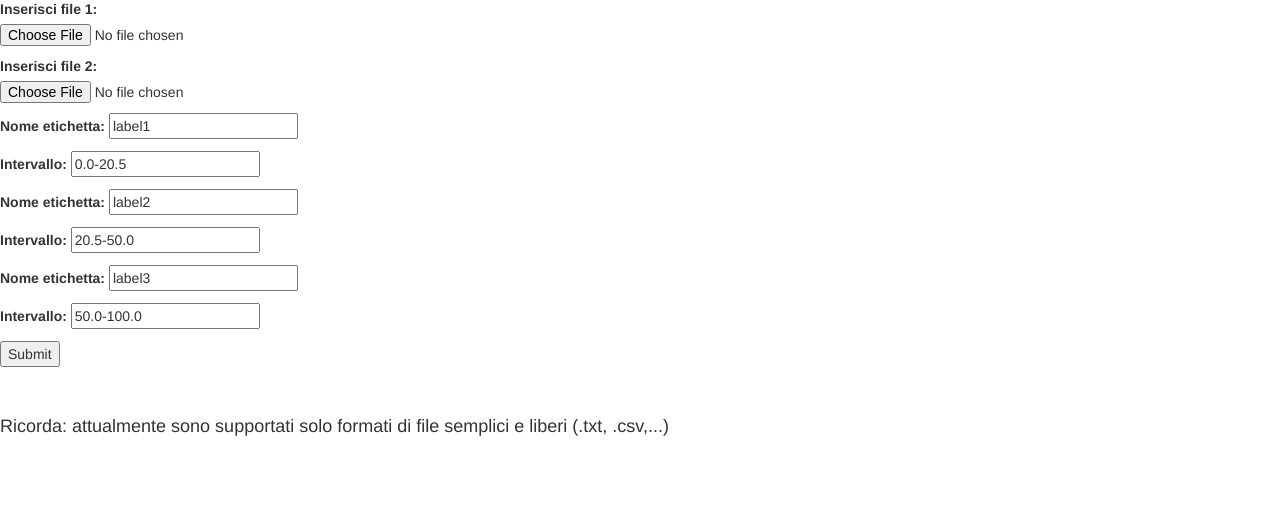
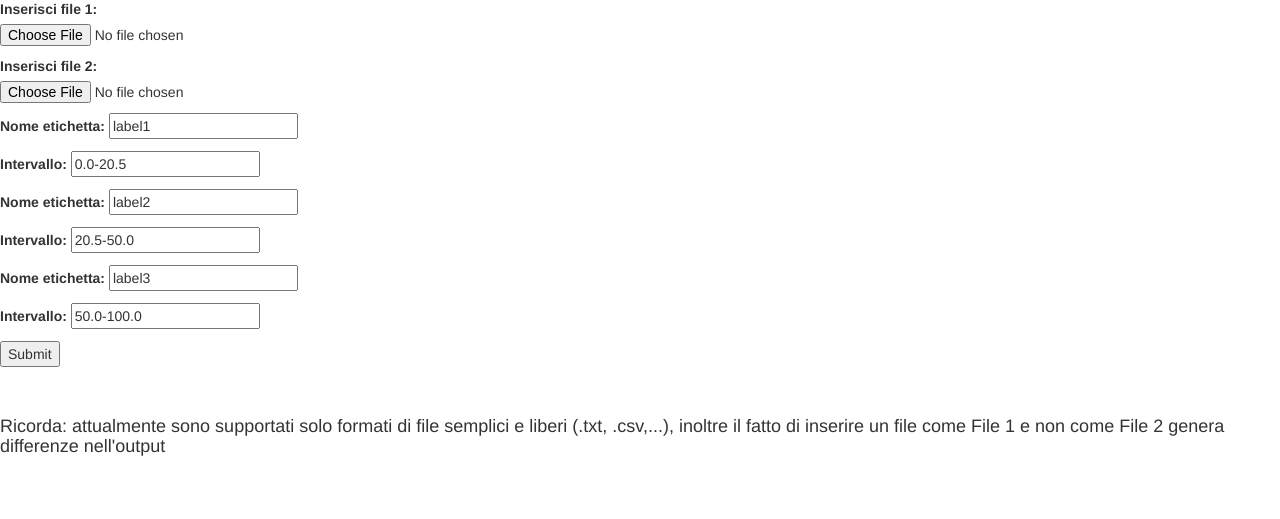
Before and after one commit to giuseppemauro99/iatextsimilarity, a Django app: page / in a window 1280 px wide. Shown: the part 72-591 px from the top of the page. Run offline with Django 3.2, Linux system fonts and the light colour scheme; some libraries are stand-ins or nearby versions.

Commit message:
added explainetion

```diff
--- a/hello/templates/index.html
+++ b/hello/templates/index.html
@@ -16,6 +16,8 @@
     </form>
 
     <br><br>
-    <h4>Ricorda: attualmente sono supportati solo formati di file semplici e liberi (.txt, .csv,...)</h4>
+    <h4>Ricorda: attualmente sono supportati solo formati di file semplici e liberi (.txt, .csv,...),
+        inoltre il fatto di inserire un file come File 1 e non come File 2 genera differenze nell'output
+    </h4>
 
 {% endblock %}
```
